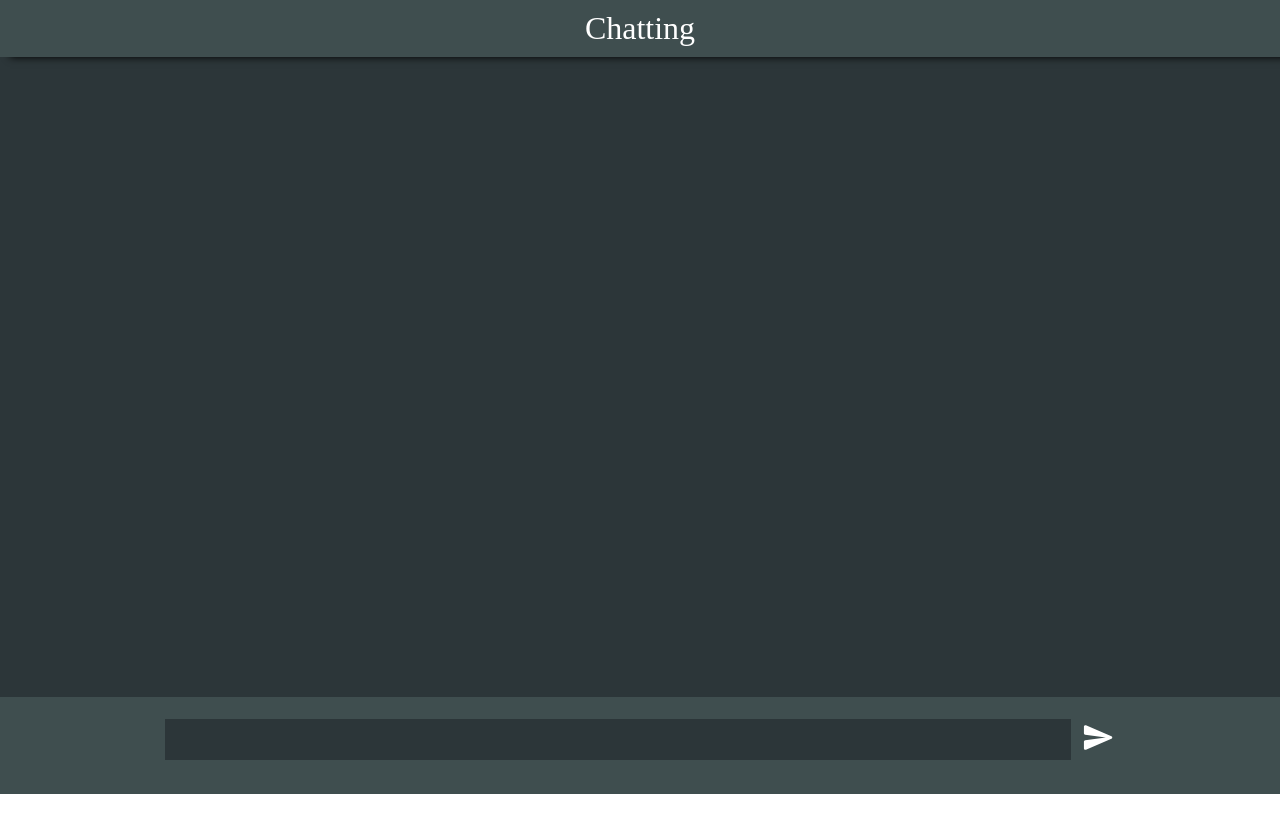
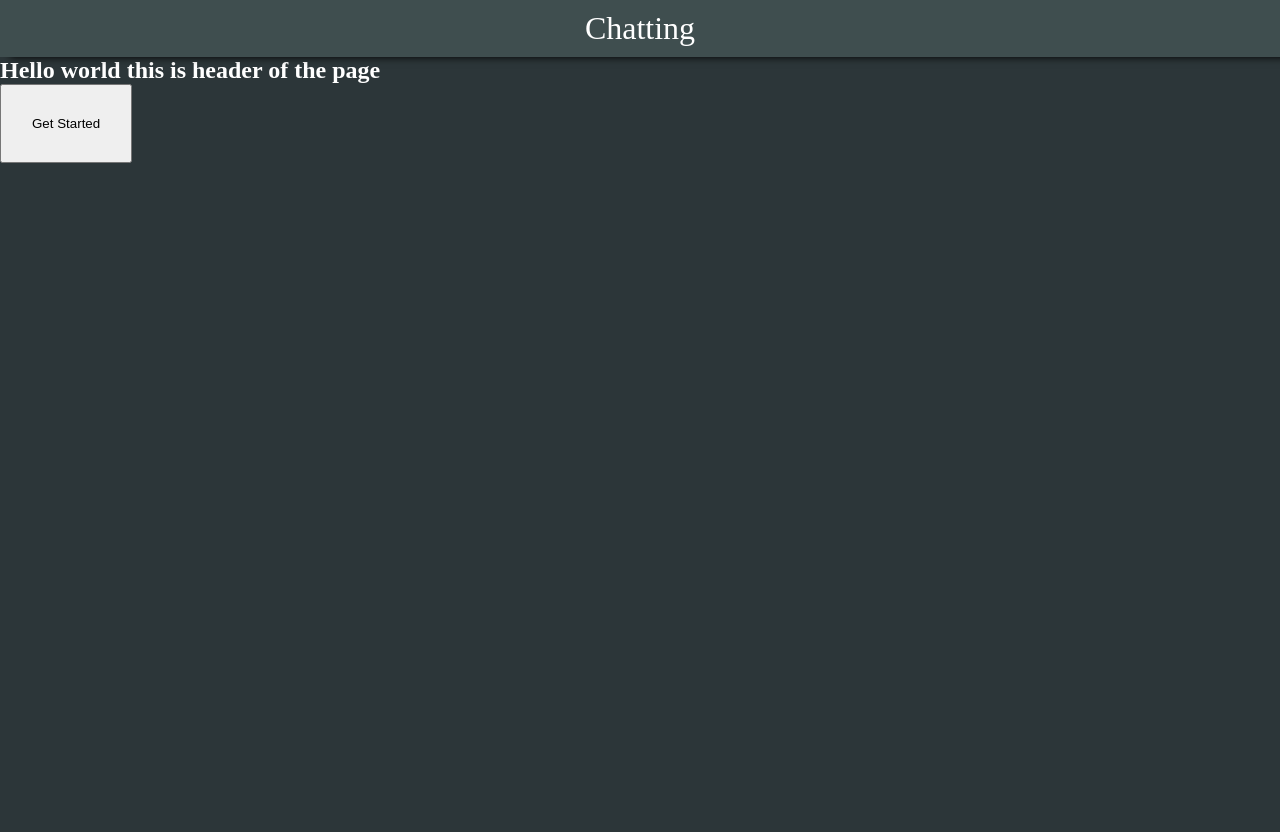
Before and after one commit to viralRupani/community-app, a React (Create React App) app in the folder frontend/: page / in a window 1280 px wide. Shown: the top 832 px of the page. Before the commit the page ends 804 px from the top, so only its background shows below. Built offline with nearby package versions, Linux system fonts and the light colour scheme; a web font is replaced by a local one.

Commit message:
connect server and frontend

```diff
--- a/frontend/package.json
+++ b/frontend/package.json
@@ -13,6 +13,7 @@
     "@testing-library/user-event": "^13.5.0",
     "react": "^18.2.0",
     "react-dom": "^18.2.0",
+    "react-router-dom": "^6.8.2",
     "react-scripts": "5.0.1",
     "web-vitals": "^2.1.4"
   },
--- a/frontend/public/styles.css
+++ b/frontend/public/styles.css
@@ -1,5 +1,9 @@
 @import url('https://fonts.googleapis.com/css2?family=Tilt+Warp&display=swap');
 
+:root {
+    --color1: #3F4E4F;
+    --color2: #2C3639;
+}
 
 * {
     margin: 0;
@@ -12,7 +16,7 @@ body {
 }
 
 nav {
-    background-color: #3F4E4F;
+    background-color: var(--color1);
     width: 100%;
     text-align: center;
     padding: 10px 0;
@@ -27,9 +31,15 @@ nav>h1 {
     font-size: 2rem;
 }
 
+.header {
+    height: 100vh;
+    background-color: var(--color2);
+    overflow: scroll;
+}
+
 .chatting-area {
     height: 80vh;
-    background-color: #2C3639;
+    background-color: var(--color2);
     overflow-y: scroll;
     font-size: 1.5rem;
     line-height: 30px;
@@ -42,12 +52,12 @@ nav>h1 {
 }
 
 ::-webkit-scrollbar-thumb {
-    background: #3F4E4F;
+    background: var(--color1);
     border-radius: 20px;
 }
 
 .typing-area {
-    background-color: #3F4E4F;
+    background-color: var(--color1);
     margin-bottom: 10px;
     height: 10.5vh;
     padding-top: 1%;
@@ -55,7 +65,7 @@ nav>h1 {
 }
 
 .typing-area>form>input {
-    background-color: #2C3639;
+    background-color: var(--color2);
     font-size: large;
     border: 0;
     display: inline-block;
--- a/frontend/src/components/App.jsx
+++ b/frontend/src/components/App.jsx
@@ -1,14 +1,28 @@
+import Header from "./pages/home/Header";
 import React from "react";
-import ChattingArea from "./ChattingArea";
+import ChattingArea from "./pages/chatting-area/ChattingArea";
 import Navbar from "./Navbar";
-import TypingArea from "./TypingArea";
+import TypingArea from "./pages/chatting-area/TypingArea";
+import { BrowserRouter, Routes, Route } from "react-router-dom";
 
 function App() {
   return (
     <div>
-      <Navbar />
-      <ChattingArea />
-      <TypingArea />
+      <BrowserRouter>
+        <Navbar />
+        <Routes>
+          <Route path="/" element={<Header />} />
+          <Route
+            path="/chatting-area"
+            element={
+              <>
+                <ChattingArea />
+                <TypingArea />
+              </>
+            }
+          />
+        </Routes>
+      </BrowserRouter>
     </div>
   );
 }
--- a/frontend/src/components/TypingArea.jsx
+++ b/frontend/src/components/pages/chatting-area/TypingArea.jsx
@@ -14,8 +14,20 @@ function TypingArea() {
 
   function handleSubmit(event) {
     setText(input);
+    sendData();
     setInput("");
     event.preventDefault();
+  }
+
+  function sendData() {
+    fetch("/chat", {
+      method: "POST",
+      headers: {
+        Accept: "application/json",
+        "Content-Type": "application/json",
+      },
+      body: JSON.stringify({ data: "data" }),
+    });
   }
 
   return (
--- /dev/null
+++ b/frontend/src/components/pages/home/Header.jsx
@@ -0,0 +1,14 @@
+import React from "react";
+
+function Header() {
+  return (
+    <section className="header">
+      <h1>Hello world this is header of the page</h1>
+      <a href="/chatting-area">
+        <button style={{ color: "black", padding: "30px" }}>Get Started</button>
+      </a>
+    </section>
+  );
+}
+
+export default Header;
```
Also changed, not shown: frontend/src/components/pages/chatting-area/ChattingArea.jsx (renamed from frontend/src/components/ChattingArea.jsx), frontend/src/components/pages/chatting-area/InputBox.jsx (renamed from frontend/src/components/InputBox.jsx), 2 other files (tests, documents, lock files or other folders).
